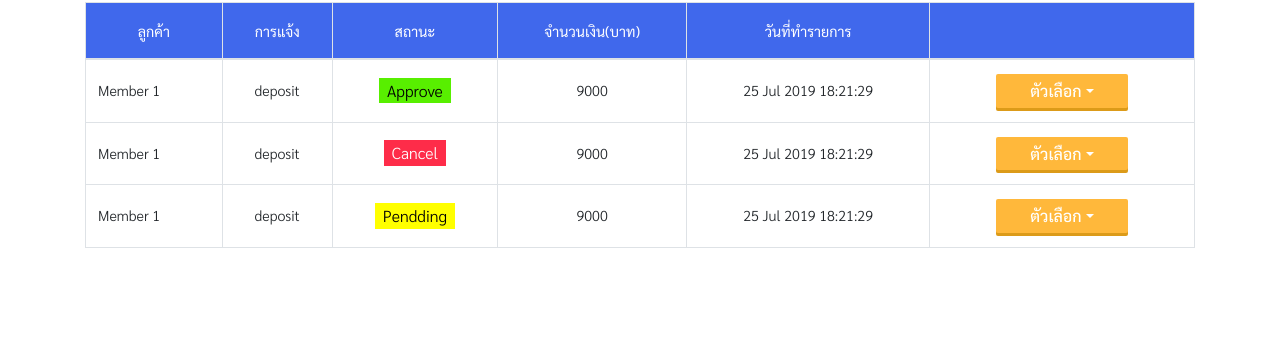
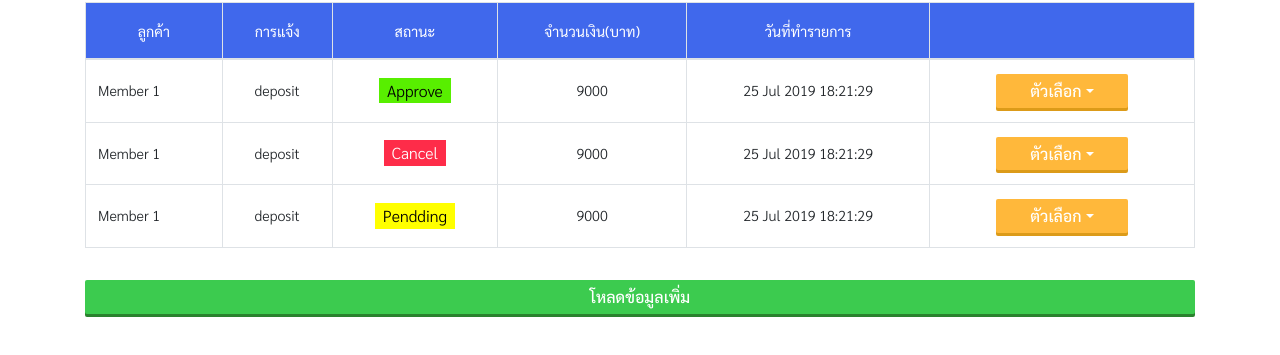
Before and after one commit to 2b-dev/lottery_html, a website: page list-deposit.html in a window 1280 px wide. Shown: the part 297-652 px from the top of the page. Drawn offline with nearby package versions, Linux system fonts and the light colour scheme.

Commit message:
add btn-load more

```diff
--- a/list-deposit.html
+++ b/list-deposit.html
@@ -80,7 +80,7 @@
                 </div>
             </div>
             <div class="row">
-                <div class="col-12">
+                <div class="col-12 mb-3">
                     <div class="table-responsive">
                         <table class="table table-huayza-transfer table-bordered table-hover">
                             <thead class="bg-4068ec white-text">
@@ -152,6 +152,11 @@
                         </table>
                     </div>
                 </div>
+                <div class="col-12">
+                    <button class="btn btn-select-game btn-block">
+                        โหลดข้อมูลเพิ่ม
+                    </button>
+                </div>
             </div>
         </div>
     </main>
```
